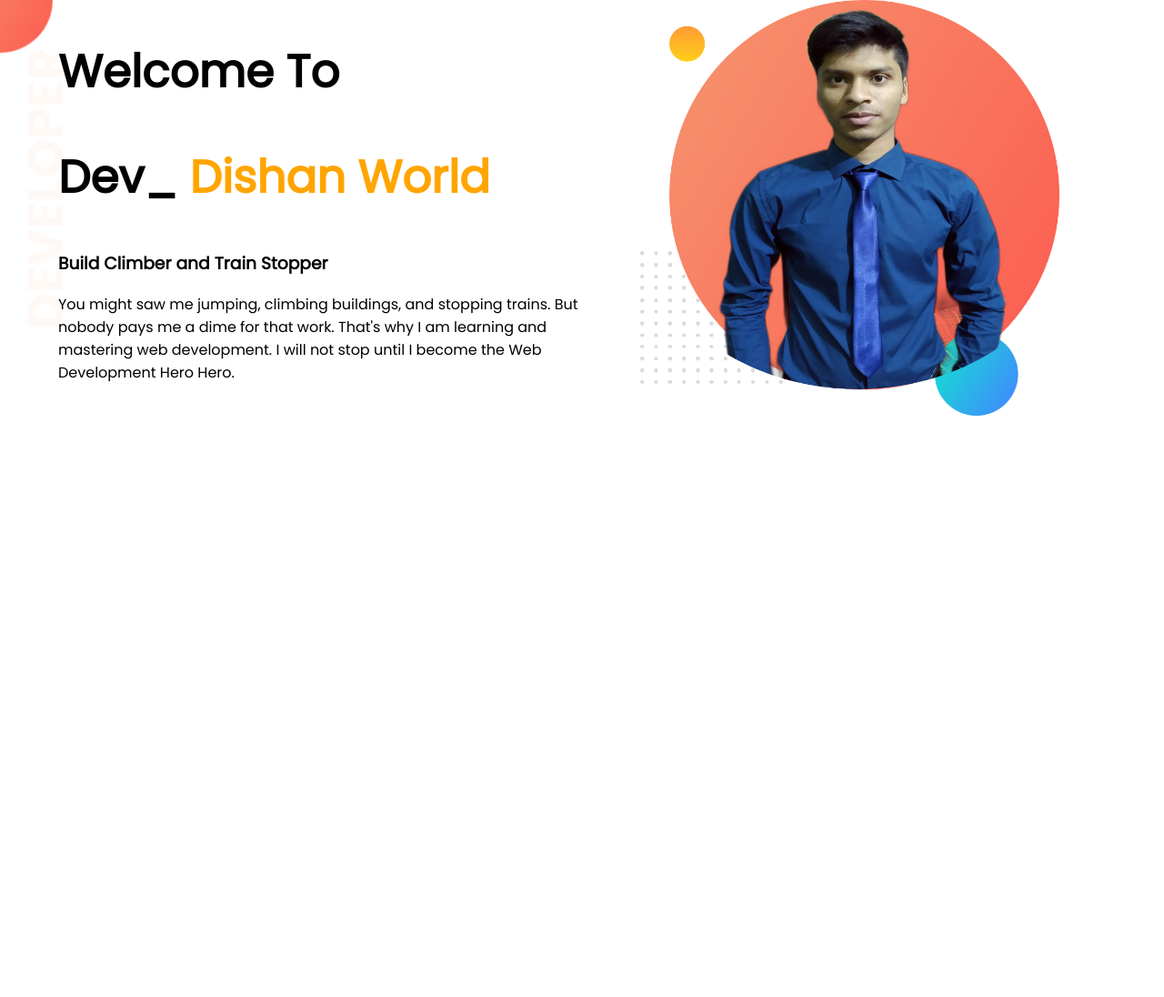
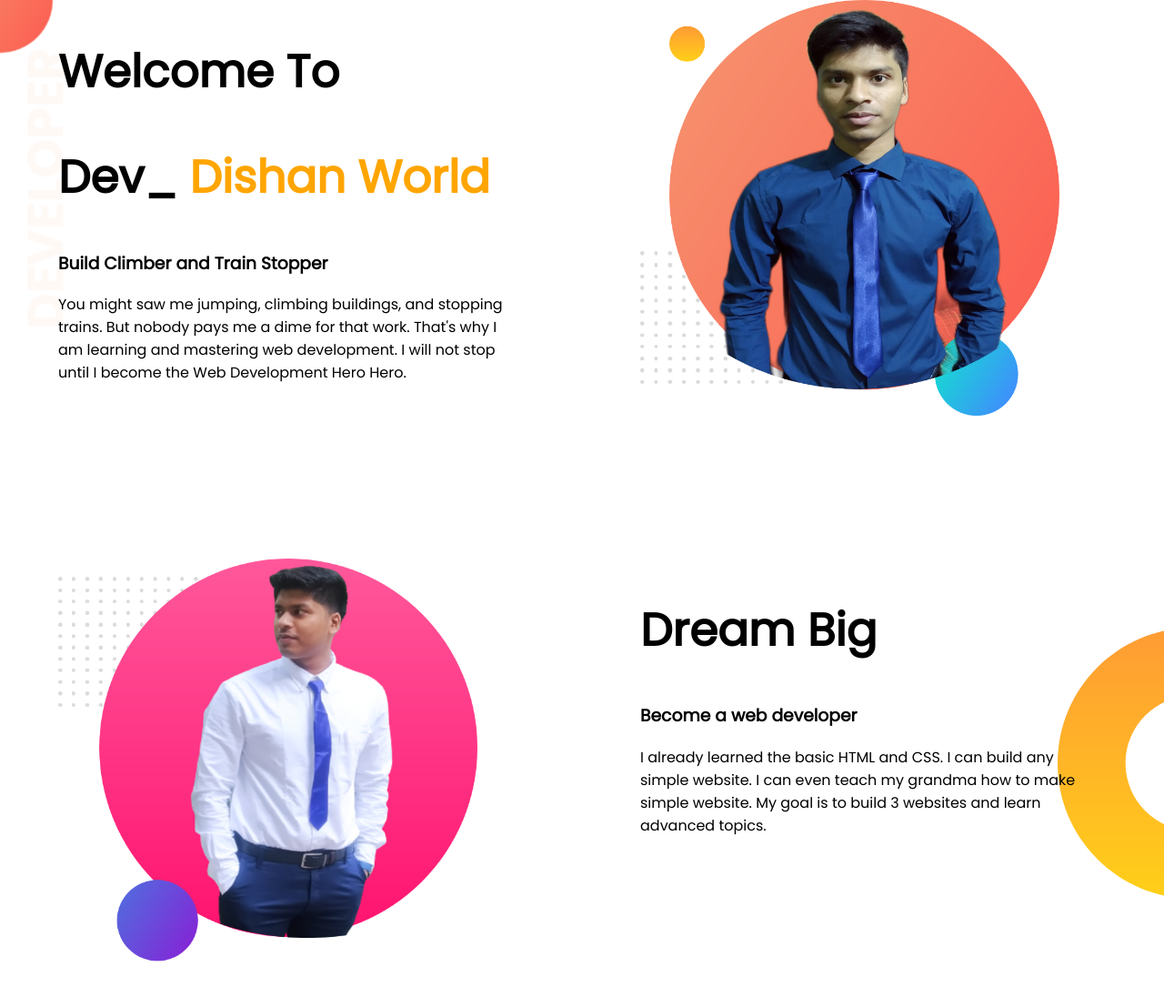
Before and after one commit to DeveloperDishan/website-portfolio-pactice, a plain HTML site: page index.html in a window 1280 px wide. Shown: the whole page at 91% size. Before the commit the page ends 800 px from the top, so only its background shows below. Drawn offline with Linux system fonts and the light colour scheme.

Commit message:
second part

```diff
--- a/index.html
+++ b/index.html
@@ -28,6 +28,19 @@
             <img src="images/my-bg-pic1.png" alt="">
         </div>
     </section>
+
+    <section class="dream-big">
+        <div class="helf-width">
+            <img src="images/my-bg2-pic2.png" alt="">
+        </div>
+        <div class="helf-width">
+            <h1>Dream Big</h1>
+            <h3>Become a web developer</h3>
+            <p>I already learned the basic HTML and CSS. I can build any simple website. I can even teach my grandma how
+                to make simple website. My goal is to build 3 websites and learn advanced topics.</p>
+            <a target="_blank" class="link-btn" href="#">DOWNLOAD RESUME</a>
+        </div>
+    </section>
 </body>
 
 </html>
--- a/style.css
+++ b/style.css
@@ -13,6 +13,7 @@ h1 {
 
 section {
     display: flex;
+    margin-bottom: 150px;
 }
 
 .top-banner {
@@ -29,6 +30,10 @@ section {
     width: 80%;
 }
 
+.helf-width p {
+    padding-right: 77px;
+}
+
 .link-btn {
     text-decoration: none;
     background-image: -moz-linear-gradient(orange, tomato);
@@ -41,3 +46,9 @@ section {
     color: #fff;
     font-weight: 400;
 }
+
+.dream-big {
+    background-image: url(images/dream-bg.png);
+    background-repeat: no-repeat;
+    background-position: right;
+}
```
